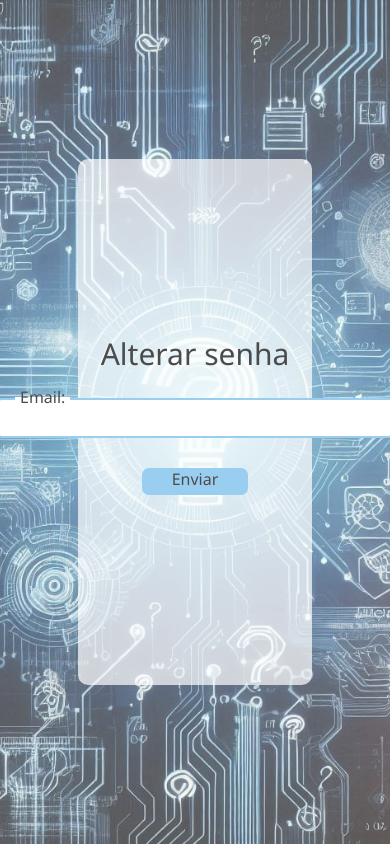
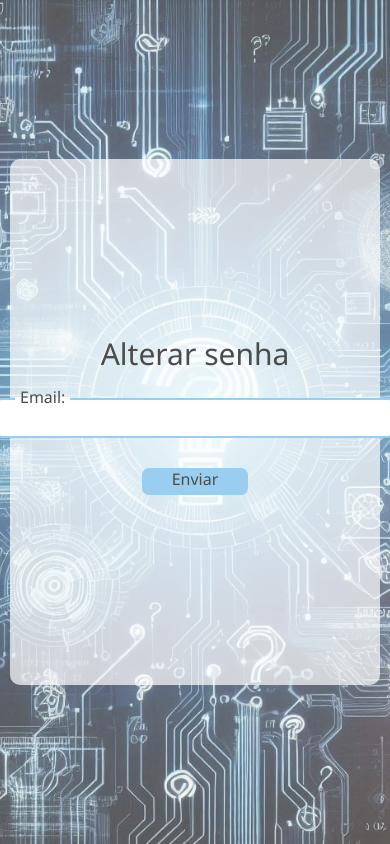
Before and after one commit to KarinaBarros/Simulado_frontend, a Next.js app: page /trocarsenha in a window 390 px wide. Built offline with nearby package versions, Linux system fonts and the light colour scheme.

Commit message:
update css

```diff
--- a/styles/login.css
+++ b/styles/login.css
@@ -105,3 +105,16 @@
     margin: 0 auto 0 0;
     border-radius: 5px;
 }
+
+@media(max-width:720px){
+    .container-login{
+        width: 95%;
+    }
+}
+
+@media(min-width:721px) and (max-width:900px){
+    .container-login{
+        width: 90%;
+    }
+
+}
```
Also changed, not shown: styles/simulado.css (+5 -2 lines).
